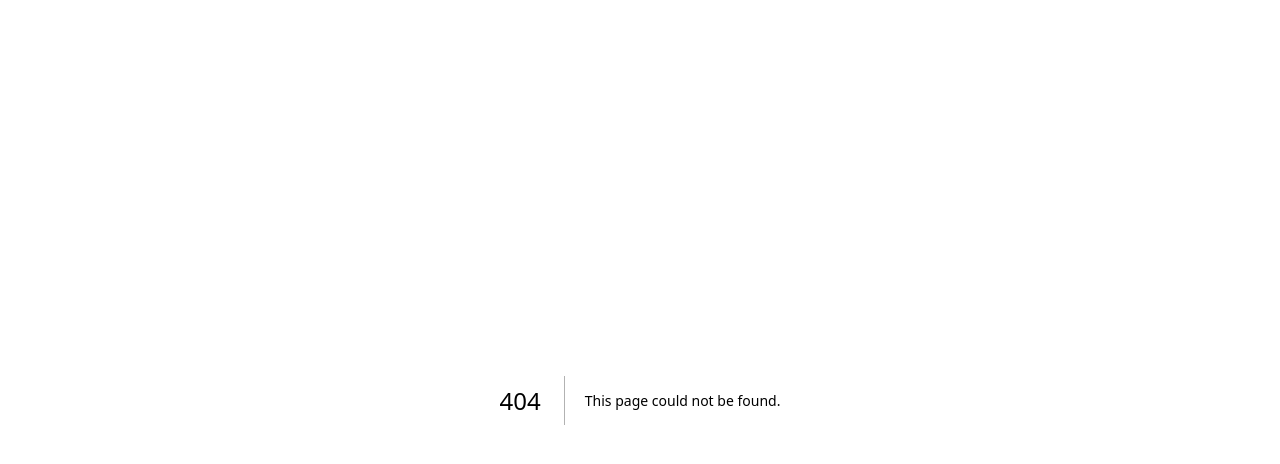
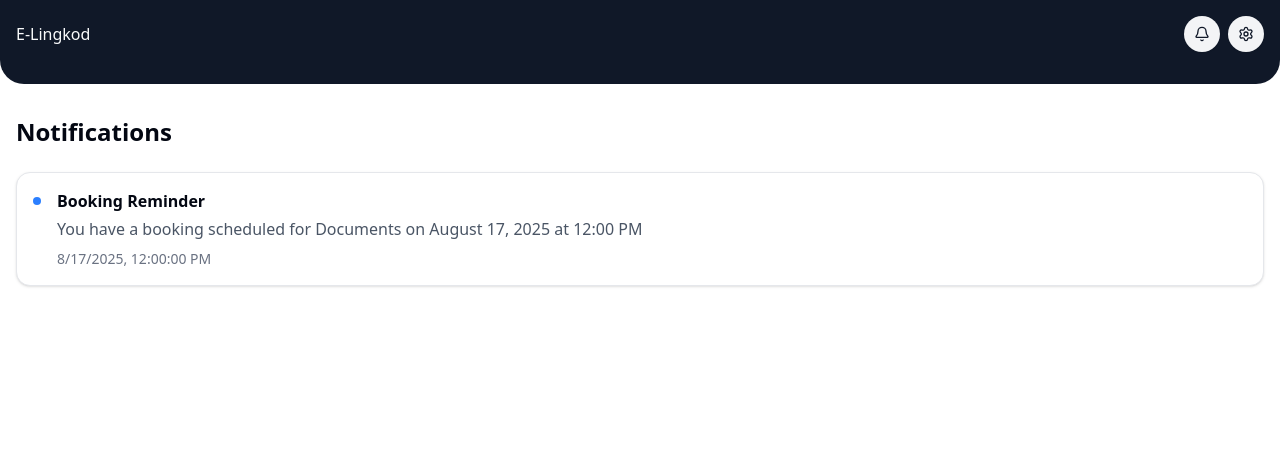
Before and after one commit to CyberEzpertz/Linkod, a Next.js app: page /notifications in a window 1280 px wide. Before the commit this address had no page. Shown: the top 464 px of the page. Built offline with nearby package versions, Linux system fonts and the light colour scheme.

Commit message:
feat: implement notifications and conditional logic for notification red ping

```diff
--- /dev/null
+++ b/src/app/notifications/page.tsx
@@ -0,0 +1,27 @@
+import { Card } from "@/components/ui/card"
+import Header from "@/components/header"
+
+export default function NotificationsPage() {
+  return (
+    <>
+      <Header />
+      <main className="container mx-auto p-4 sm:py-8">
+        <h1 className="text-2xl font-bold mb-4 sm:mb-6">Notifications</h1>
+        <Card className="p-3 sm:p-4 mb-4">
+          <div className="flex items-start gap-4">
+            <div className="w-2 h-2 mt-2 bg-blue-500 rounded-full" />
+            <div>
+              <h3 className="font-semibold mb-1">Booking Reminder</h3>
+              <p className="text-gray-600 mb-2">
+                You have a booking scheduled for Documents on August 17, 2025 at 12:00 PM
+              </p>
+              <p className="text-sm text-gray-500">
+                {new Date("2025-08-17T12:00:00").toLocaleString()}
+              </p>
+            </div>
+          </div>
+        </Card>
+      </main>
+    </>
+  )
+}
--- a/src/components/header.tsx
+++ b/src/components/header.tsx
@@ -1,14 +1,37 @@
+"use client";
+
 import { Bell, Settings } from "lucide-react";
 import { Button } from "./ui/button";
+import { usePathname, useRouter } from "next/navigation";
 
 interface HeaderProps {}
 export default function Header({}: HeaderProps) {
+  const router = useRouter();
+  const pathname = usePathname();
+  const isNotificationsPage = pathname === "/notifications";
+
+  const handleBellClick = () => {
+    if (isNotificationsPage) {
+      router.back();
+    } else {
+      router.push("/notifications");
+    }
+  };
+
   return (
     <div className="bg-primary text-primary-foreground inline-flex w-full items-center rounded-b-3xl p-4 pb-8">
       <span>E-Lingkod</span>
       <div className="ml-auto inline-flex gap-2">
-        <Button size="icon" variant="secondary">
+        <Button
+          size="icon"
+          variant="secondary"
+          className="relative"
+          onClick={handleBellClick}
+        >
           <Bell className="size-4" />
+          {!isNotificationsPage && (
+            <div className="absolute -right-0.5 -top-0.5 h-2 w-2 rounded-full bg-red-500" />
+          )}
         </Button>
         <Button size="icon" variant="secondary">
           <Settings className="size-4" />
```
